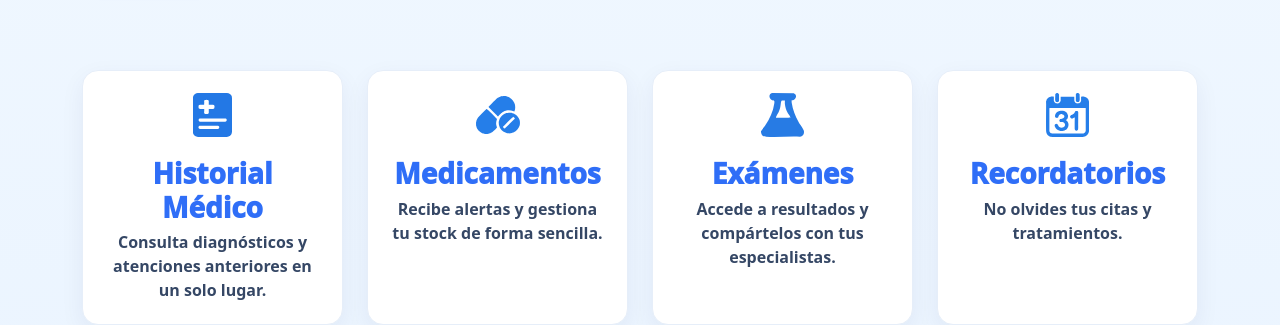
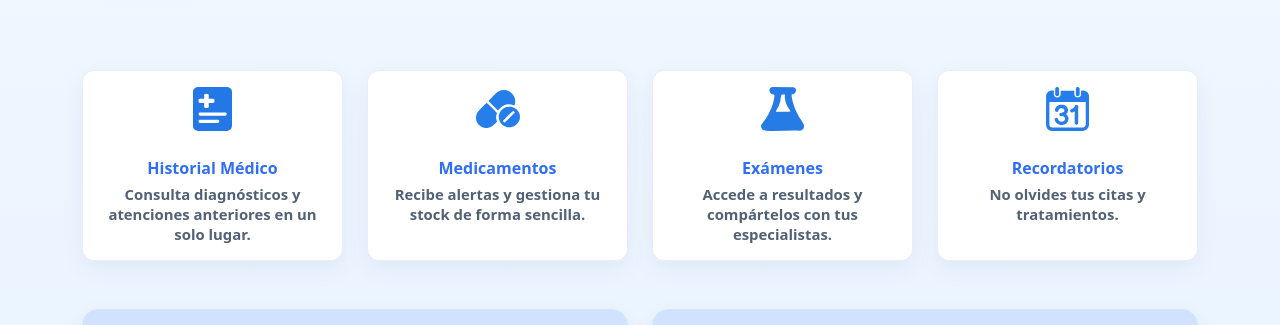
Before and after one commit to AdolfoTorres1312/medula-landing-react, a React (Vite) app: page / in a window 1280 px wide. Shown: the part 492-817 px from the top of the page. Built offline with nearby package versions, Linux system fonts and the light colour scheme.

Commit message:
style: ajusta estilos móviles (tarjetas y tipografía)

```diff
--- a/src/styles.css
+++ b/src/styles.css
@@ -157,3 +157,78 @@ footer .logos img{
 
 /* Dropdown hamburguesa */
 .menu-pop{ width:86vw; max-width:340px; }
+/* =========================
+   FIX: Features en móviles
+   ========================= */
+
+.feature {
+  background: #ffffff;
+  border: 1px solid #e8eef8;
+  border-radius: 12px;
+  padding: 16px 14px;
+  height: 100%;
+  display: flex;
+  flex-direction: column;
+  align-items: center;
+  text-align: center;
+
+  /* evita que el contenido “salga” de la tarjeta */
+  overflow-wrap: anywhere;      /* rompe palabras largas */
+  word-break: break-word;
+}
+
+.feature-icon {
+  width: 56px;
+  height: 56px;
+  margin-bottom: 10px;
+  display: grid;
+  place-items: center;
+}
+
+.feature-icon img {
+  max-width: 100%;
+  max-height: 100%;
+  object-fit: contain;
+  display: block;
+}
+
+.feature-title {
+  font-weight: 800;
+  font-size: 1rem;              /* <= baja un poco el tamaño */
+  line-height: 1.2;
+  margin-bottom: 6px;
+
+  overflow-wrap: anywhere;
+  word-break: break-word;
+  hyphens: auto;                /* ayuda a cortar palabras en iOS/Android */
+}
+
+.feature-desc {
+  color: #516176;
+  font-size: 0.93rem;           /* un poco más pequeño */
+  line-height: 1.35;
+  margin: 0;
+
+  overflow-wrap: anywhere;
+  word-break: break-word;
+}
+
+/* Ajustes globales suaves para pantallas muy pequeñas */
+@media (max-width: 390px) {
+  .feature-title { font-size: 0.95rem; }
+  .feature-desc  { font-size: 0.88rem; }
+  .feature       { padding: 14px 12px; }
+  .feature-icon  { width: 50px; height: 50px; }
+}
+
+/* iPhone SE / Android compactos */
+@media (max-width: 340px) {
+  .feature-title { font-size: 0.9rem; }
+  .feature-desc  { font-size: 0.84rem; }
+  .feature-icon  { width: 46px; height: 46px; }
+}
+
+/* (Opcional) si notas que con 2 columnas aún aprieta mucho,
+   fuerza 1 columna en xs y 2 en sm con Bootstrap:
+   - En tu JSX ya usas col-6; si quisieras 1 col en xs, cambia a col-12 col-sm-6.
+*/
```
